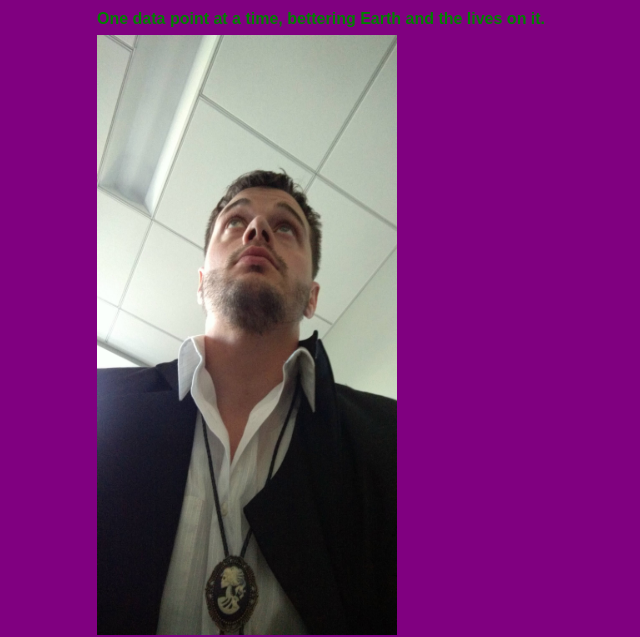
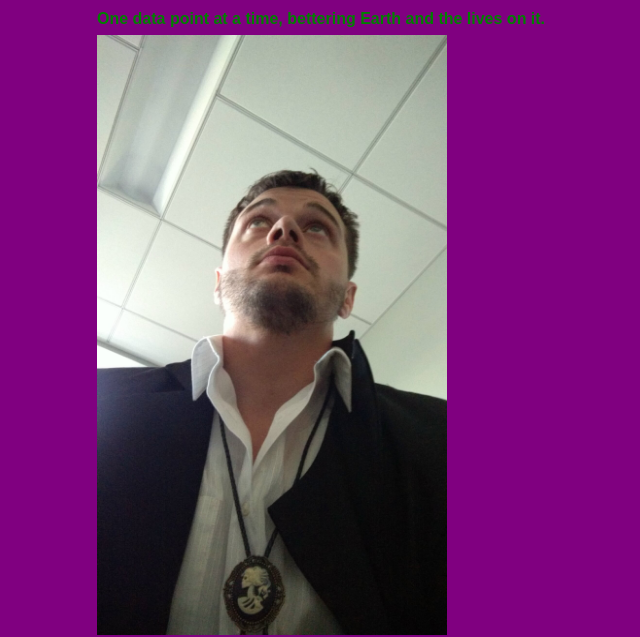
Before and after one commit to whasty/whasty.github.io, a plain HTML site: page index.html in a window 1280 px wide. Shown: the part 168-805 px from the top of the page, without its empty margins (159-799 px from the left). Drawn offline with Linux system fonts and the light colour scheme.

Commit message:
Update index.html

```diff
--- a/index.html
+++ b/index.html
@@ -12,7 +12,7 @@
   <div>
     <h1>Wade Hasty</h1>
     <p style="line-height:1px">One data point at a time, bettering Earth and the lives on it.</p>
-    <p><img src="VT01.jpeg" width="300" height="600"></p>
+    <p><img src="VT01.jpeg" width="350" height="600"></p>
     <p style="line-height:1px">Gamer | Warrior | Politico</p>
   </div>
 
```
